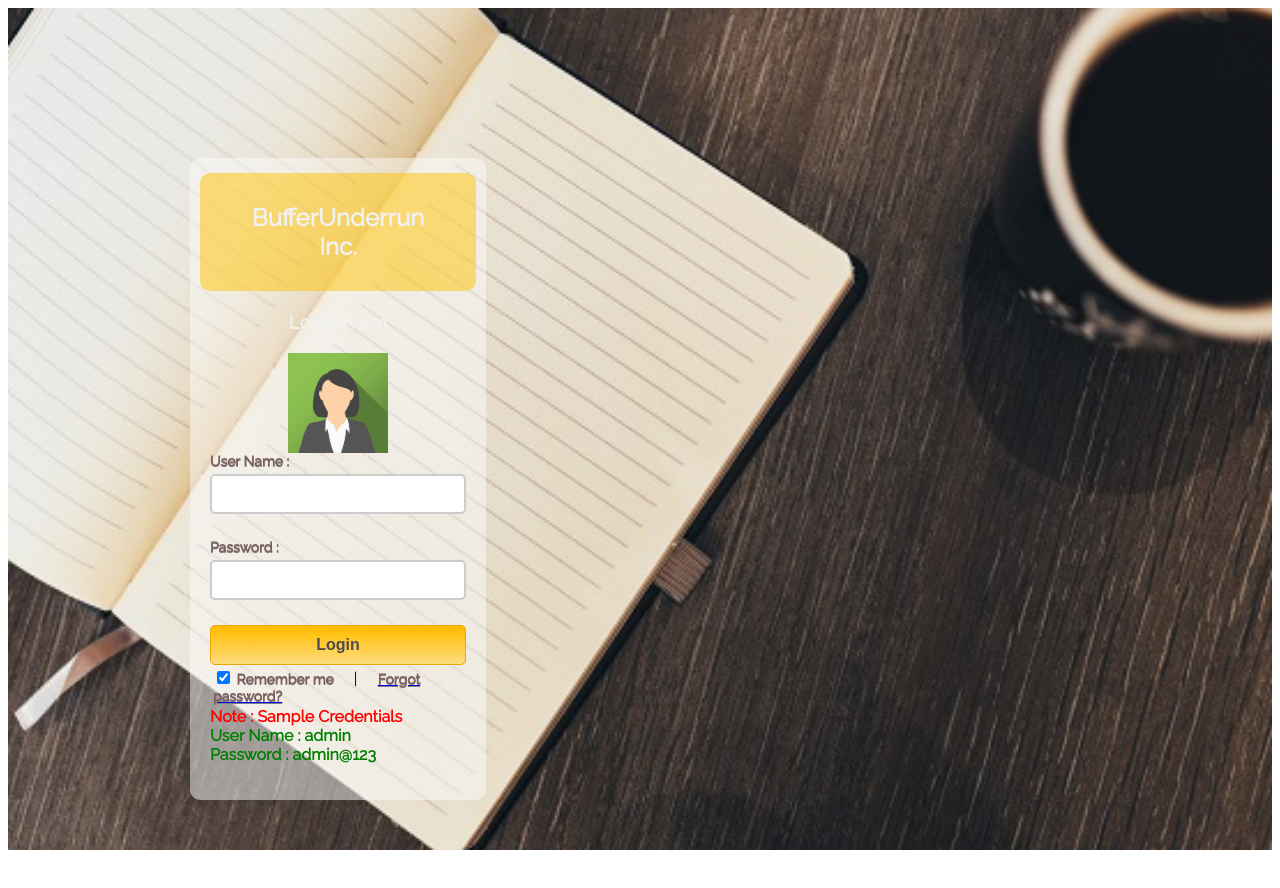
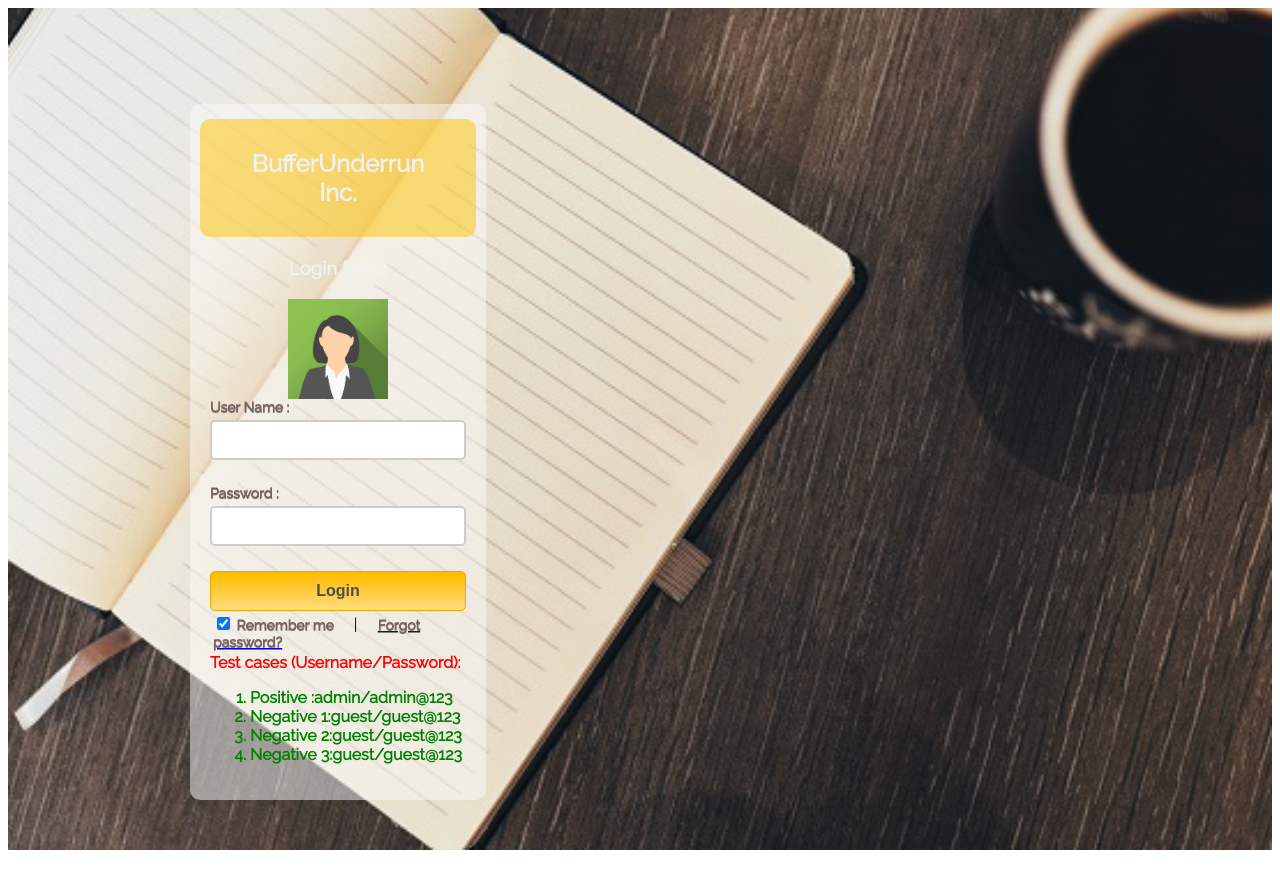
Before and after one commit to KarthikMTech/BufferUnderrun, a plain HTML site: page login.html in a window 1280 px wide. Shown: the top 888 px of the page. Drawn offline with Linux system fonts and the light colour scheme.

Commit message:
testcases1
additional test cases

```diff
--- a/login.html
+++ b/login.html
@@ -25,7 +25,14 @@
 </label>&nbsp;&nbsp;&nbsp;&nbsp;|&nbsp;&nbsp;&nbsp;&nbsp;
 <span><a href="#"><label>Forgot password?</label></a></span>
 </td></tr></table>
-<span><b class="note">Note : Sample Credentials</b><br/><b class="valid">User Name : admin<br/>Password : admin@123</b></span>
+<span><b class="note">Test cases (Username/Password):</b><br/>
+<ol>
+<b class="valid"><li>Positive :admin/admin@123</li></b>
+<b class="valid"><li>Negative 1:guest/guest@123</li></b>
+<b class="valid"><li>Negative 2:guest/guest@123</li></b>
+<b class="valid"><li>Negative 3:guest/guest@123</li></b>
+</ol>
+</span>
 </form>
 
 </div>
```
